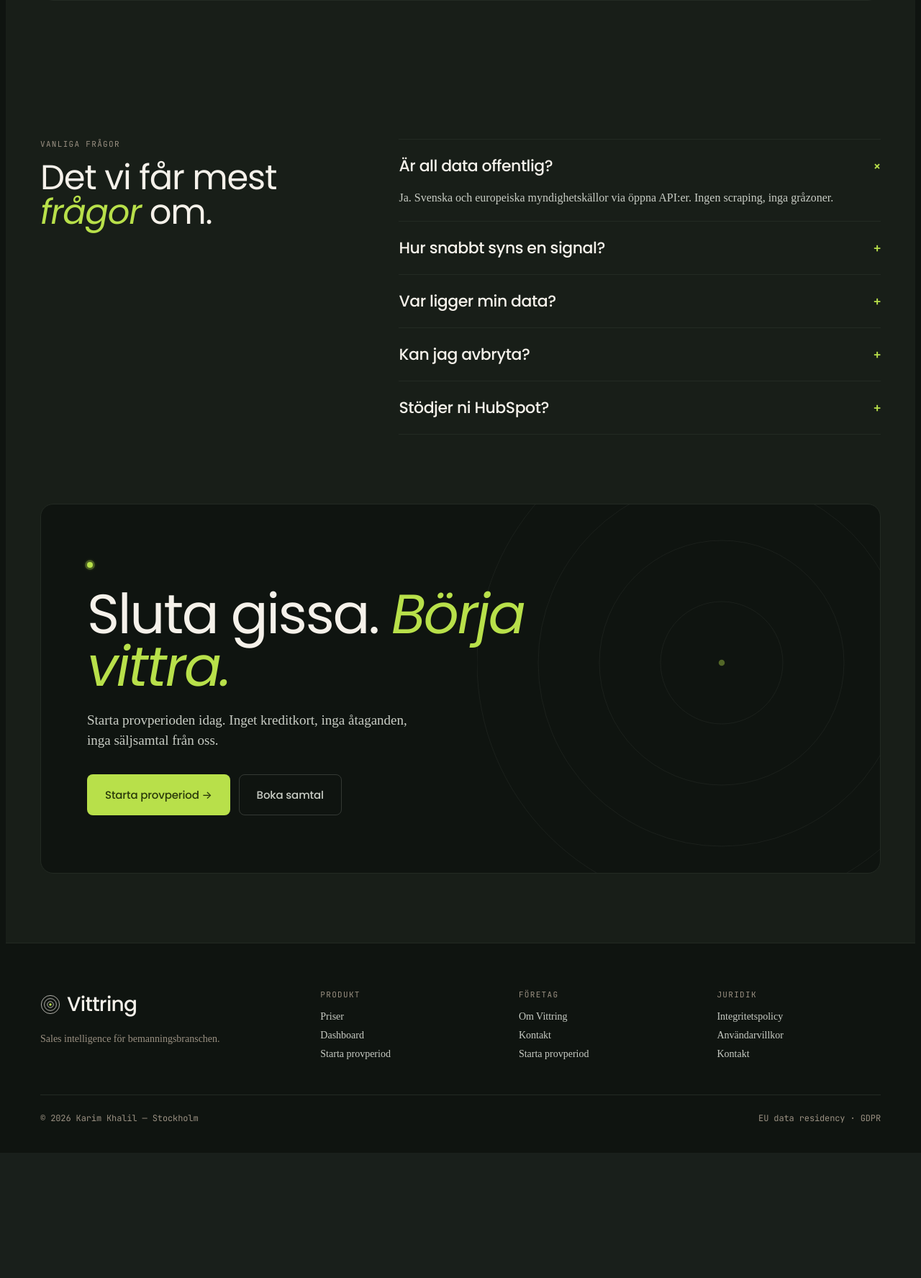
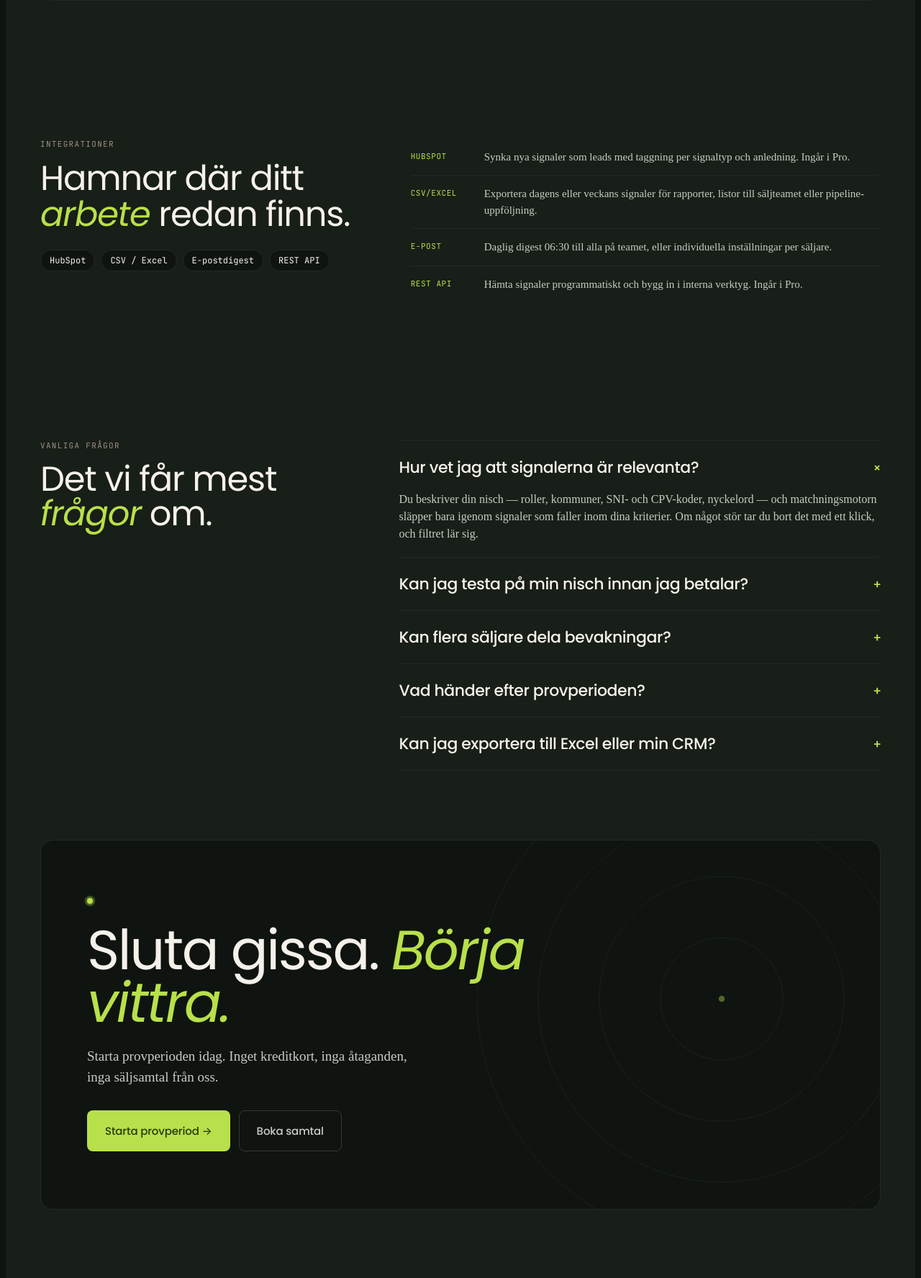
Before and after one commit to D3v0ps/vittring, a Python web app: template src/vittring/api/templates/public/landing.html.j2 in a window 1280 px wide. Shown: the part 4236-6012 px from the top of the page at 72% size. Before the commit the page ends 5796 px from the top, so only its background shows below. Run offline with Jinja, Linux system fonts and the light colour scheme; the template is opened without the code that fills it, so the values that code supplies are empty.

Commit message:
Pick up subs view sidebar context, signup mikrocopy, account/landing edits

```diff
--- a/src/vittring/api/templates/auth/signup.html.j2
+++ b/src/vittring/api/templates/auth/signup.html.j2
@@ -23,6 +23,7 @@
     <div class="helper">Minst 12 tecken. Använd gärna en lösenfras.</div>
   </div>
   <button type="submit" class="v-button v-button--full-signal v-button--lg v-button--block">Skapa konto →</button>
+  <p style="margin-top: 12px; font-family: var(--font-mono); font-size: 11px; color: var(--v-ink-4); text-align: center;">Inget kreditkort krävs · Radera kontot när du vill</p>
 </form>
 <p class="auth-foot">Har du redan ett konto? <a href="/auth/login">Logga in</a></p>
 {% endblock %}
--- a/src/vittring/api/templates/public/landing.html.j2
+++ b/src/vittring/api/templates/public/landing.html.j2
@@ -480,6 +480,30 @@
   </div>
 </section>
 
+<!-- INTEGRATIONER -->
+<section style="padding: 96px 48px; background: var(--v-night-2);">
+  <div style="max-width: 1280px; margin: 0 auto;" class="integ-grid">
+    <div>
+      <div class="t-eyebrow" style="color: var(--v-ink-4); margin-bottom: 16px;">INTEGRATIONER</div>
+      <h2 style="font-family: var(--font-display); font-size: clamp(36px, 4.5vw, 48px); font-weight: 400; letter-spacing: -0.025em; line-height: 1.05; margin: 0 0 24px; color: var(--v-paper);">
+        Hamnar där ditt <em style="color: var(--v-signal); font-style: italic;">arbete</em> redan finns.
+      </h2>
+      <div class="integ-tools">
+        <span class="integ-tool">HubSpot</span>
+        <span class="integ-tool">CSV / Excel</span>
+        <span class="integ-tool">E-postdigest</span>
+        <span class="integ-tool">REST API</span>
+      </div>
+    </div>
+    <ul class="integ-list">
+      <li><span class="label">HUBSPOT</span><span>Synka nya signaler som leads med taggning per signaltyp och anledning. Ingår i Pro.</span></li>
+      <li><span class="label">CSV/EXCEL</span><span>Exportera dagens eller veckans signaler för rapporter, listor till säljteamet eller pipeline-uppföljning.</span></li>
+      <li><span class="label">E-POST</span><span>Daglig digest 06:30 till alla på teamet, eller individuella inställningar per säljare.</span></li>
+      <li><span class="label">REST API</span><span>Hämta signaler programmatiskt och bygg in i interna verktyg. Ingår i Pro.</span></li>
+    </ul>
+  </div>
+</section>
+
 <!-- FAQ -->
 <section style="padding: 96px 48px; background: var(--v-night-2);">
   <div style="max-width: 1280px; margin: 0 auto;" class="faq-grid">
@@ -491,24 +515,24 @@
     </div>
     <div class="faq-list">
       <details open>
-        <summary>Är all data offentlig?<span class="plus">+</span></summary>
-        <div class="faq-a">Ja. Svenska och europeiska myndighetskällor via öppna API:er. Ingen scraping, inga gråzoner.</div>
+        <summary>Hur vet jag att signalerna är relevanta?<span class="plus">+</span></summary>
+        <div class="faq-a">Du beskriver din nisch — roller, kommuner, SNI- och CPV-koder, nyckelord — och matchningsmotorn släpper bara igenom signaler som faller inom dina kriterier. Om något stör tar du bort det med ett klick, och filtret lär sig.</div>
       </details>
       <details>
-        <summary>Hur snabbt syns en signal?<span class="plus">+</span></summary>
-        <div class="faq-a">Inom 24 timmar från publicering. Hämtning sker tidig morgon, digesten lämnar oss 06:30.</div>
+        <summary>Kan jag testa på min nisch innan jag betalar?<span class="plus">+</span></summary>
+        <div class="faq-a">Ja. 14 dagars provperiod utan kreditkort. Du sätter upp dina bevakningar och får riktiga digestmejl varje morgon — så ser du själv vad som matchar.</div>
       </details>
       <details>
-        <summary>Var ligger min data?<span class="plus">+</span></summary>
-        <div class="faq-a">Hetzner Falkenstein, EU. GDPR-säkrad med PUB-avtal med samtliga underbiträden.</div>
+        <summary>Kan flera säljare dela bevakningar?<span class="plus">+</span></summary>
+        <div class="faq-a">Ja. På Team får ni 5 säljare och delade bevakningar; på Pro 15 säljare. Varje säljare kan ha både egna och delade kriterier.</div>
       </details>
       <details>
-        <summary>Kan jag avbryta?<span class="plus">+</span></summary>
-        <div class="faq-a">När som helst, från ditt konto. Ingen uppsägningstid. Provperioden fakturerar inget.</div>
+        <summary>Vad händer efter provperioden?<span class="plus">+</span></summary>
+        <div class="faq-a">Ingenting automatiskt. Vi tar inte ut betalning utan ett aktivt val. Vill du fortsätta väljer du plan och betalningsmetod; gör du inget pausas kontot tills vidare.</div>
       </details>
       <details>
-        <summary>Stödjer ni HubSpot?<span class="plus">+</span></summary>
-        <div class="faq-a">Ja, på Pro-planen. CRM-synk skickar nya signaler som leads med rätt taggning.</div>
+        <summary>Kan jag exportera till Excel eller min CRM?<span class="plus">+</span></summary>
+        <div class="faq-a">Ja. CSV/Excel-export ingår i alla planer. HubSpot-synk och REST API ingår i Pro så att signaler hamnar direkt som leads med rätt taggning.</div>
       </details>
     </div>
   </div>
```
